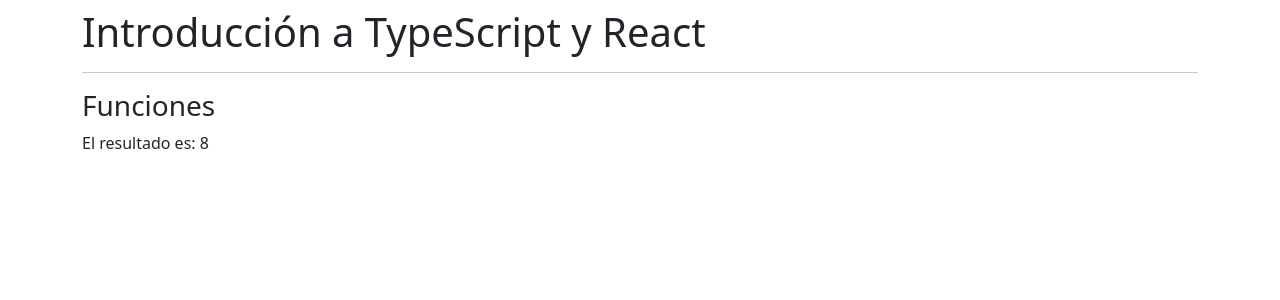
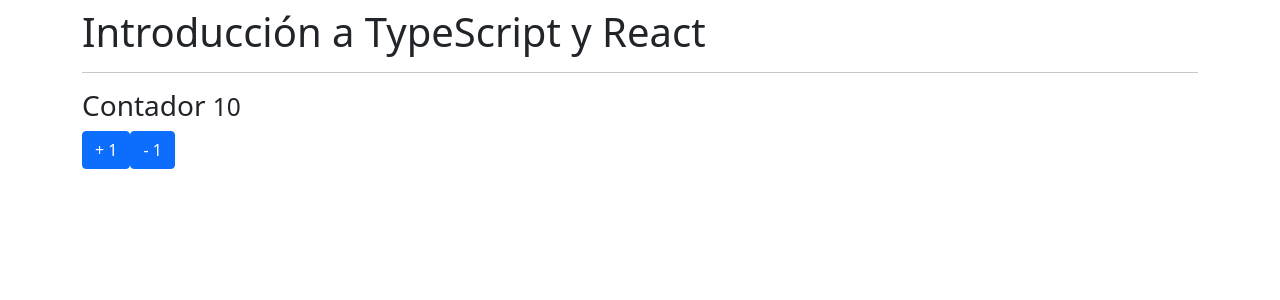
Before and after one commit to shechoruiz/reforzamiento-react-ts, a React (Create React App) app: page / in a window 1280 px wide. Shown: the top 300 px of the page. Built offline with nearby package versions, Linux system fonts and the light colour scheme.

Commit message:
Definición de hook useState

```diff
--- a/src/App.tsx
+++ b/src/App.tsx
@@ -1,7 +1,7 @@
 // import TiposBasicos from "./typescript/TiposBasicos"
 // import ObjetosLiterales from "./typescript/ObjetosLiterales"
-
-import Funciones from "./typescript/Funciones"
+// import Funciones from "./typescript/Funciones"
+import Contador from "./components/Contador";
 
 const App = () => {
   return (
@@ -10,9 +10,10 @@
       <hr />
       {/* <TiposBasicos /> */}
       {/* <ObjetosLiterales/> */}
-      <Funciones/>
+      {/* <Funciones/> */}
+      <Contador />
     </div>
-  )
-}
+  );
+};
 
-export default App
+export default App;
--- /dev/null
+++ b/src/components/Contador.tsx
@@ -0,0 +1,29 @@
+import { useState } from "react";
+
+const Contador = () => {
+  const [valor, setValor] = useState(10);
+
+  const acumular = (numero: number) => {
+    setValor(valor + numero);
+  };
+
+  const disminuir = (numero: number) => {
+    setValor(valor - numero);
+  };
+
+  return (
+    <>
+      <h3>
+        Contador <small>{valor}</small>
+      </h3>
+      <button className="btn btn-primary" onClick={() => acumular(1)}>
+        + 1
+      </button>
+      <button className="btn btn-primary" onClick={() => disminuir(1)}>
+        - 1
+      </button>
+    </>
+  );
+};
+
+export default Contador;
```
